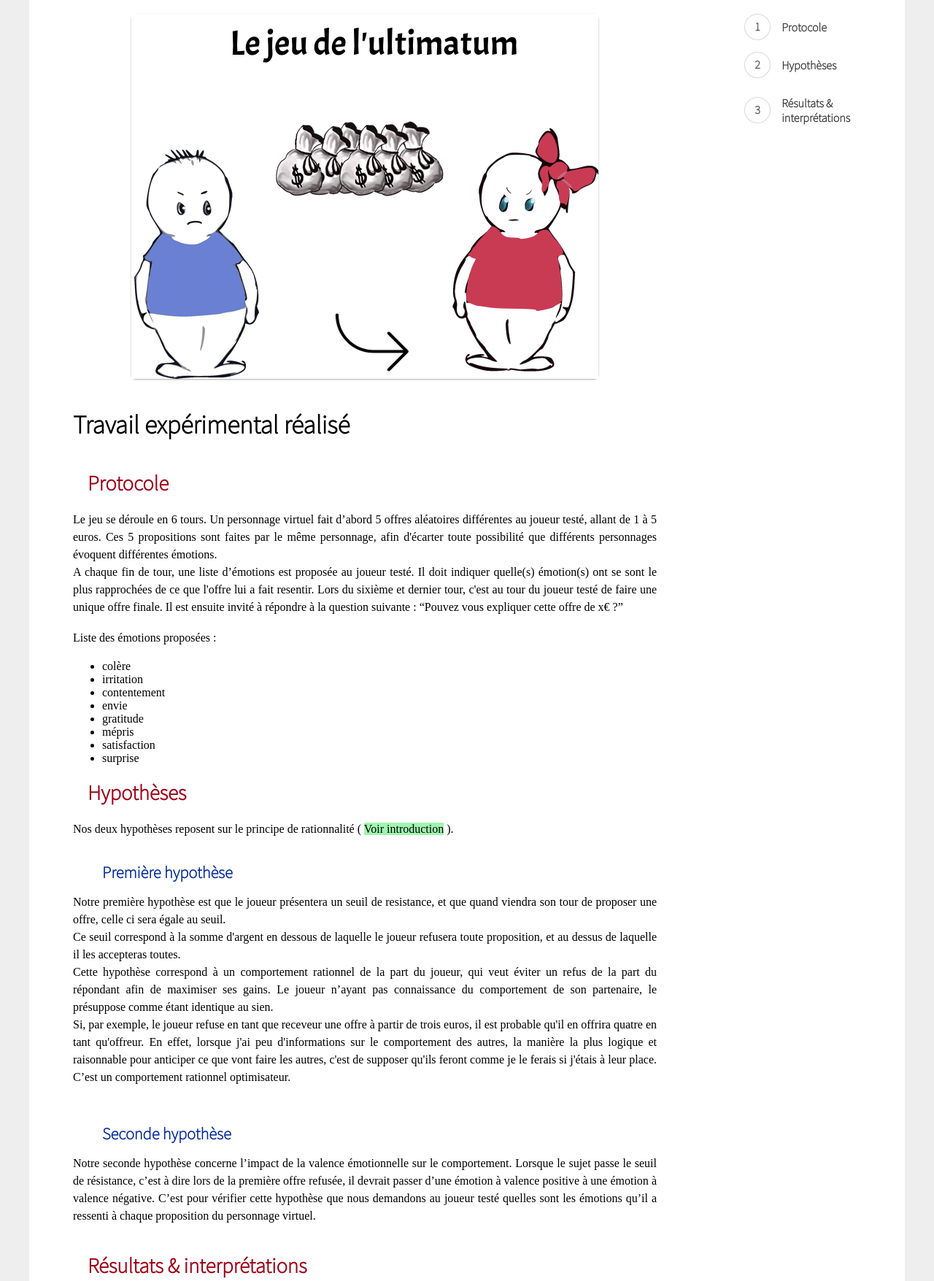
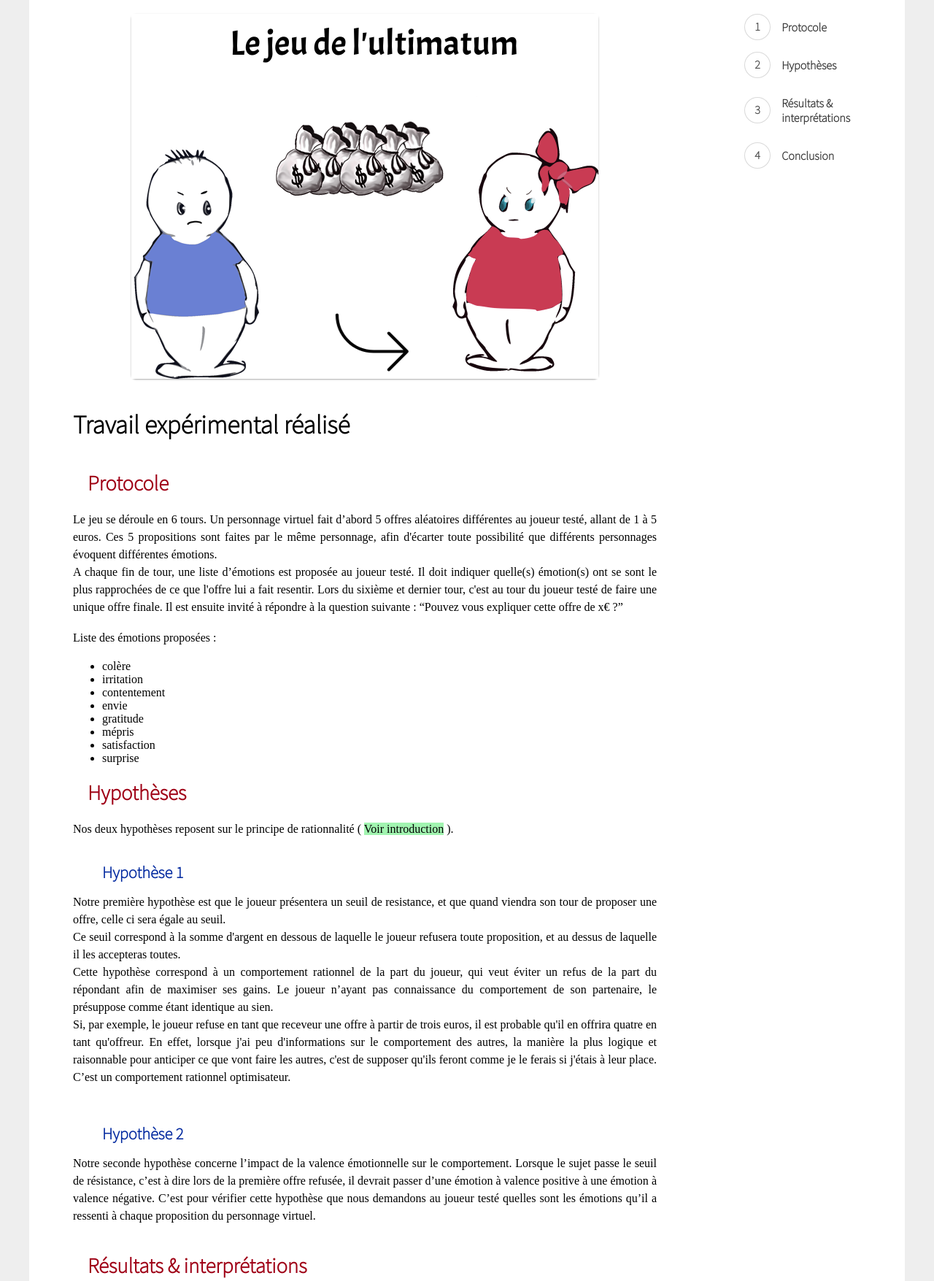
Before and after one commit to Jadounix/economie_colere, a PHP site: page /P4.php in a window 1280 px wide. Shown: the part 167-1922 px from the top of the page at 73% size. Run offline with PHP 8.4, Linux system fonts and the light colour scheme; some libraries are stand-ins or nearby versions.

Commit message:
changement de première hypothèse en hypothèse 1

```diff
--- a/P4.php
+++ b/P4.php
@@ -67,12 +67,12 @@
 		</ul>
 		<h2>Hypothèses</h2>
 		<p>Nos deux hypothèses reposent sur le principe de rationnalité ( <a href="p1.php">Voir introduction</a> ).</p>
-		<h3>Première hypothèse </h3>
+		<h3>Hypothèse 1</h3>
 		<p>Notre première hypothèse est que le joueur présentera un seuil de resistance, et que quand viendra son tour de proposer une offre, celle ci sera égale au seuil. <br>
 			Ce seuil correspond à la somme d'argent en dessous de laquelle le joueur refusera toute proposition, et au dessus de laquelle il les accepteras toutes.<br> Cette hypothèse correspond à un comportement rationnel de la part du joueur, qui veut éviter un refus de la part du répondant afin de maximiser ses gains. Le joueur n’ayant pas connaissance du comportement de son partenaire, le présuppose comme étant identique au sien. <br> Si, par exemple, le joueur refuse en tant que receveur une offre à partir de trois euros, il est probable qu'il en offrira quatre en tant qu'offreur. En effet, lorsque j'ai peu d'informations sur le comportement des autres, la manière la plus logique et raisonnable pour anticiper ce que vont faire les autres, c'est de supposer qu'ils feront comme je le ferais
 			si j'étais à leur place. C’est un comportement rationnel optimisateur.
 		</p><br/>
-		<h3>Seconde hypothèse</h3>
+		<h3>Hypothèse 2</h3>
 		<p>
 			Notre seconde hypothèse concerne l’impact de la valence émotionnelle sur le comportement. Lorsque le sujet passe le seuil de résistance, c’est à dire lors de la première offre refusée, il devrait passer d’une émotion à valence positive à une
 			émotion à valence négative. C’est pour vérifier cette hypothèse que nous demandons au joueur testé quelles sont les émotions qu’il a ressenti à chaque proposition du personnage virtuel.
@@ -103,7 +103,7 @@
 			On peut supposer que ce comportement s’explique en partie par l’envie de donner une image positive de soi.
 		</p>
 
-		<h3>Conclusion</h3>
+		<h2>Conclusion</h2>
 		<p>La non cohérence des résultats avec notre hypothèse peut aussi être expliqué par les limites du protocole. Par exemple, il est plus aisé pour les participants de faire des offres hautes puisque la monnaie est fictive. Du fait que les
 			participants jouent à un jeu et ne soient pas dans une réelle situation peut fausser les résultats. </p>
 		<p>De plus, les animations du jeu ont pu induire des émotions aux joueurs testés. En effet plusieurs participants nous ont indiqué que voir le personnage virtuel avec qui ils jouent “pleurer” lorsqu’ils refusaient son offre, leur procurait de l’empathie pour ce personnage virtuel.
```
